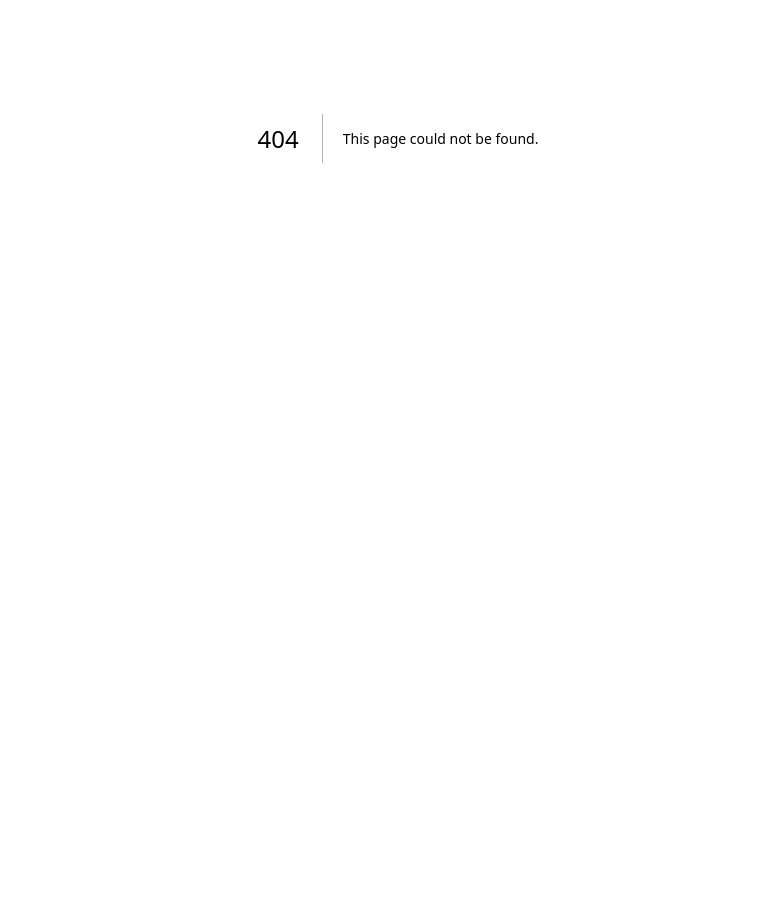
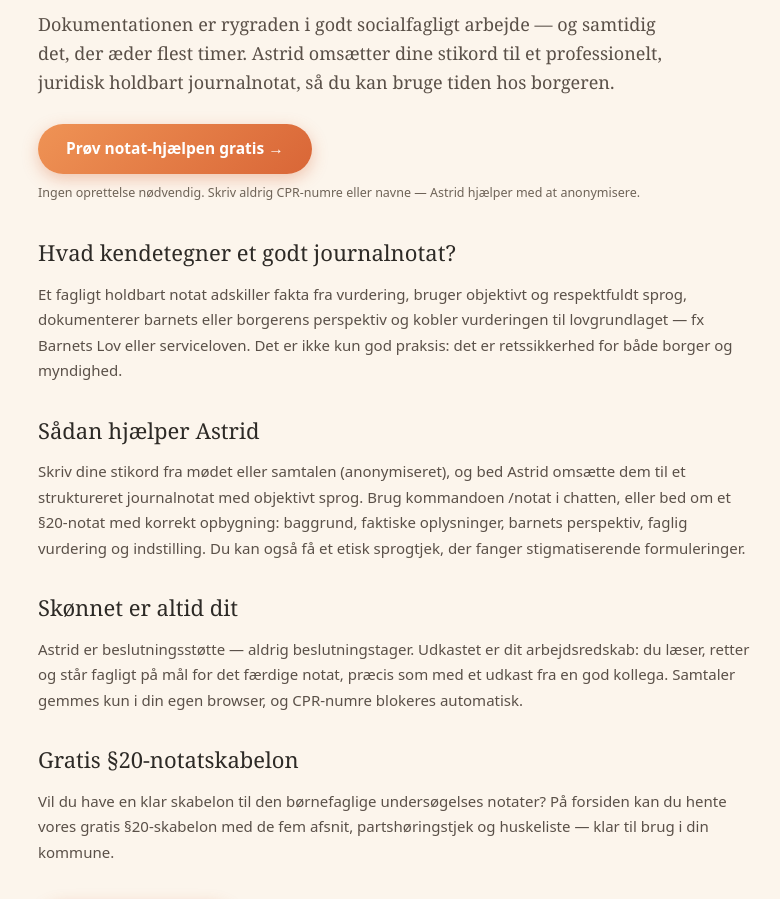
Before and after one commit to psykomotoriskterapikbh/kaerne-webapp, a Next.js app: page /notat-hjaelp in a window 1280 px wide. Before the commit this address had no page. Shown: the part 262-1161 px from the top of the page, without its empty margins (242-1022 px from the left). Before the commit the page ends 800 px from the top, so only its background shows below. Built offline with nearby package versions, Linux system fonts and the light colour scheme.

Commit message:
Create page.tsx

```diff
--- /dev/null
+++ b/src/app/notat-hjaelp/page.tsx
@@ -0,0 +1,45 @@
+import type { Metadata } from "next";
+import Link from "next/link";
+
+export const metadata: Metadata = {
+  title: "Journalnotat-hjælp til socialrådgivere — skriv fagligt holdbare notater hurtigt | Astrid",
+  description: "Fra løse noter til professionelt journalnotat på minutter. Astrid hjælper socialrådgivere med objektivt sprog, korrekt struktur og §20-notater efter Barnets Lov. Gratis at prøve.",
+  alternates: { canonical: "/notat-hjaelp" },
+};
+
+const h2: React.CSSProperties = { fontFamily: "var(--font-serif)", fontSize: 22, fontWeight: 400, color: "var(--kaerne-ink)", margin: "28px 0 10px" };
+const p: React.CSSProperties = { margin: "0 0 14px" };
+
+export default function Page() {
+  return (
+    <main style={{ background: "var(--kaerne-sand)", color: "var(--kaerne-ink)", minHeight: "100vh" }}>
+      <div className="max-w-3xl mx-auto px-6 py-14 md:py-20">
+        <Link href="/" style={{ fontFamily: "var(--font-script)", fontSize: 24, color: "var(--kaerne-ink)", textDecoration: "none" }}>Astrid</Link>
+        <div style={{ fontSize: 11, letterSpacing: "0.18em", textTransform: "uppercase", color: "var(--kaerne-sage)", margin: "28px 0 8px" }}>Værktøj · journalnotater</div>
+        <h1 style={{ fontFamily: "var(--font-serif)", fontSize: "clamp(28px,4vw,40px)", fontWeight: 300, lineHeight: 1.12, color: "var(--kaerne-ink)", margin: "0 0 14px" }}>Fra løse noter til fagligt journalnotat — på minutter</h1>
+        <p style={{ fontFamily: "var(--font-serif)", fontSize: 18, fontWeight: 300, lineHeight: 1.6, color: "var(--kaerne-ink-soft)", margin: "0 0 28px", maxWidth: 640 }}>Dokumentationen er rygraden i godt socialfagligt arbejde — og samtidig det, der æder flest timer. Astrid omsætter dine stikord til et professionelt, juridisk holdbart journalnotat, så du kan bruge tiden hos borgeren.</p>
+
+        <div style={{ marginBottom: 8 }}>
+          <Link href="/" style={{ display: "inline-block", padding: "13px 28px", borderRadius: 999, background: "linear-gradient(135deg,#ef9355,#d96637)", color: "#fff", fontWeight: 600, fontSize: 15.5, textDecoration: "none", boxShadow: "0 5px 16px rgba(217,102,55,.34)" }}>Prøv notat-hjælpen gratis →</Link>
+        </div>
+        <p style={{ fontSize: 12.5, color: "var(--kaerne-muted)", margin: "10px 0 0" }}>Ingen oprettelse nødvendig. Skriv aldrig CPR-numre eller navne — Astrid hjælper med at anonymisere.</p>
+
+        <div style={{ marginTop: 32, fontSize: 15, lineHeight: 1.7, color: "var(--kaerne-ink-soft)" }}>
+          <h2 style={h2}>Hvad kendetegner et godt journalnotat?</h2>
+          <p style={p}>Et fagligt holdbart notat adskiller fakta fra vurdering, bruger objektivt og respektfuldt sprog, dokumenterer barnets eller borgerens perspektiv og kobler vurderingen til lovgrundlaget — fx Barnets Lov eller serviceloven. Det er ikke kun god praksis: det er retssikkerhed for både borger og myndighed.</p>
+          <h2 style={h2}>Sådan hjælper Astrid</h2>
+          <p style={p}>Skriv dine stikord fra mødet eller samtalen (anonymiseret), og bed Astrid omsætte dem til et struktureret journalnotat med objektivt sprog. Brug kommandoen /notat i chatten, eller bed om et §20-notat med korrekt opbygning: baggrund, faktiske oplysninger, barnets perspektiv, faglig vurdering og indstilling. Du kan også få et etisk sprogtjek, der fanger stigmatiserende formuleringer.</p>
+          <h2 style={h2}>Skønnet er altid dit</h2>
+          <p style={p}>Astrid er beslutningsstøtte — aldrig beslutningstager. Udkastet er dit arbejdsredskab: du læser, retter og står fagligt på mål for det færdige notat, præcis som med et udkast fra en god kollega. Samtaler gemmes kun i din egen browser, og CPR-numre blokeres automatisk.</p>
+          <h2 style={h2}>Gratis §20-notatskabelon</h2>
+          <p style={p}>Vil du have en klar skabelon til den børnefaglige undersøgelses notater? På forsiden kan du hente vores gratis §20-skabelon med de fem afsnit, partshøringstjek og huskeliste — klar til brug i din kommune.</p>
+        </div>
+
+        <div style={{ marginTop: 36, display: "flex", gap: 14, flexWrap: "wrap" }}>
+          <Link href="/" style={{ display: "inline-block", padding: "13px 28px", borderRadius: 999, background: "linear-gradient(135deg,#ef9355,#d96637)", color: "#fff", fontWeight: 600, fontSize: 15.5, textDecoration: "none", boxShadow: "0 5px 16px rgba(217,102,55,.34)" }}>Prøv hele Astrid →</Link>
+          <Link href="/frist-beregner" style={{ display: "inline-block", padding: "13px 28px", borderRadius: 999, border: "0.5px solid var(--kaerne-border)", background: "#fff", color: "var(--kaerne-ink-soft)", fontWeight: 600, fontSize: 15.5, textDecoration: "none" }}>Se frist-beregneren</Link>
+        </div>
+      </div>
+    </main>
+  );
+}
```
